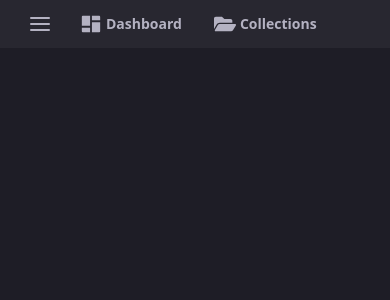
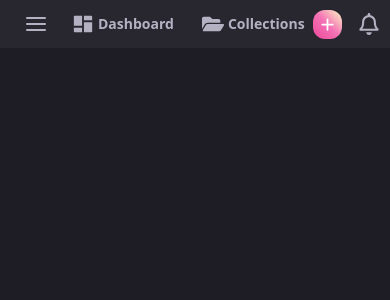
Before and after one commit to iliaalekseevofb/Tasks, a React (Create React App) app: page / in a window 390 px wide. Shown: the top 300 px of the page. Built offline with nearby package versions, Linux system fonts and the light colour scheme; the HTML template or start-up script is replaced by a standard one.

Commit message:
Navbar is partially done (not responsive, not functional)

```diff
--- /dev/null
+++ b/src/assets/index.js
@@ -0,0 +1 @@
+export {default as profileSample} from './profileSample.jpg';
--- a/src/components/Common/Navbar.tsx
+++ b/src/components/Common/Navbar.tsx
@@ -1,15 +1,17 @@
 import { FiMenu } from 'react-icons/fi';
 import { RiLayoutMasonryFill } from 'react-icons/ri';
-import { FaFolderOpen } from 'react-icons/fa';
+import { FaFolderOpen, FaRegBell } from 'react-icons/fa';
+import { HiOutlinePlusSm } from 'react-icons/hi';
+import { profileSample } from '../../assets';
 
 const Navbar = () => {
   return (
-    <nav className='fixed z-10 top-0 right-0 left-0 h-12 px-6 flex justify-between items-center bg-secondaryBg'>
+    <nav className='fixed z-10 top-0 right-0 left-0 h-12 px-5 flex justify-between items-center bg-secondaryBg'>
       <section className='flex items-center text-iconsColor text-sm font-semibold'>
-        <button className='p-1 rounded-standard mr-4 hover:bg-secondaryBgHover transition-colors duration-200'>
+        <button className='p-1 rounded-standard mr-3 hover:bg-secondaryBgHover transition-colors duration-200'>
           <FiMenu size={24} />
         </button>
-        <button className='py-1 px-2 rounded-standard mr-4 flex items-center hover:bg-secondaryBgHover transition-colors duration-200'>
+        <button className='py-1 px-2 rounded-standard mr-3 flex items-center hover:bg-secondaryBgHover transition-colors duration-200'>
           <RiLayoutMasonryFill className='mr-1' size={22} />
           <h6>Dashboard</h6>
         </button>
@@ -18,8 +20,16 @@ const Navbar = () => {
           <h6>Collections</h6>
         </button>
       </section>
-      <section>
-
+      <section className='flex items-center'>
+        <button className='p-1 mr-3 flex justify-center items-center rounded-standard bg-gradient-to-tr from-pink-500 via-pink-400 to-yellow-100'>
+          <HiOutlinePlusSm size={21} className='text-white' />
+        </button>
+        <button className='p-1 mr-3 rounded-standard text-iconsColor hover:bg-secondaryBgHover transition-colors duration-200'>
+          <FaRegBell size={22} />
+        </button>
+        <button className='w-8 h-8 rounded-full overflow-hidden'>
+          <img className='object-cover' src={profileSample} alt='profile sample' />
+        </button>
       </section>
     </nav>
   )
```
Also changed, not shown: src/assets/profileSample.jpg (added).
